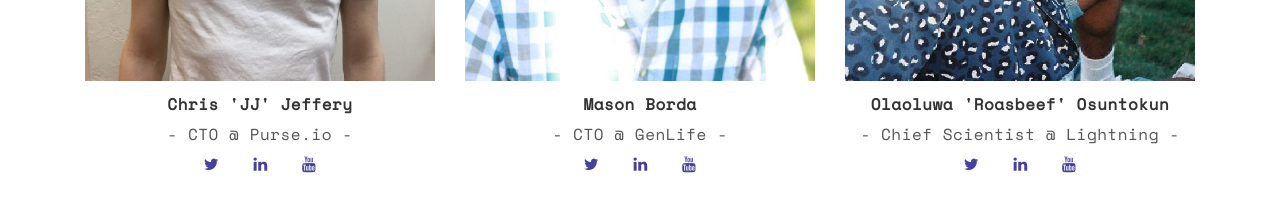
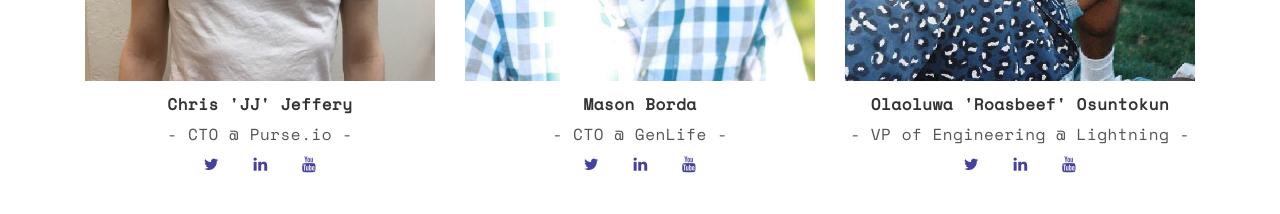
Before and after one commit to DarrenRM/bcoin-hackathon-landing, a plain HTML site: page index.html in a window 1280 px wide. Shown: the part 1800-2014 px from the top of the page. Drawn offline with nearby package versions, Linux system fonts and the light colour scheme; some packages are replaced by stand-ins of ours.

Commit message:
title fix

```diff
--- a/index.html
+++ b/index.html
@@ -195,7 +195,7 @@ Sun, Mar 26, 2017, 7:30 PM <br /> Hack Reactor HQ in downtown SF!</h4>
             <div class="team col-sm-6 col-md-4">
                 <img src="images/speaker-Olaoluwa.jpg" alt="about">
                 <h5 class="team-title">Olaoluwa 'Roasbeef' Osuntokun</h5>
-                <p class="team-role">- Chief Scientist @ Lightning -</p>
+                <p class="team-role">- VP of Engineering @ Lightning -</p>
                 <p class="social-icons">
                     <span>
 						<a href="https://twitter.com/roasbeef"><i class="fa fa-twitter"></i></a>
```
